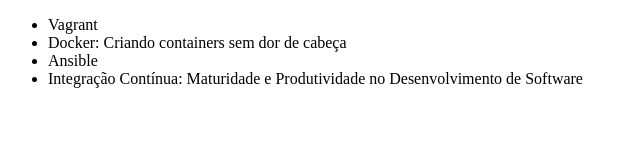
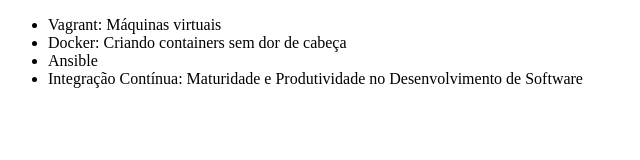
Before and after one commit to JVitor25/alura-git, a plain HTML site: page index.html in a window 1280 px wide. Shown: the whole page, without its empty margins (0-640 px from the left). Drawn offline with Linux system fonts and the light colour scheme.

Commit message:
Atualizando nome lista

```diff
--- a/index.html
+++ b/index.html
@@ -6,7 +6,7 @@
 </head>
 <body>
     <ul>
-        <li>Vagrant</li>
+        <li>Vagrant: Máquinas virtuais</li>
         <li>Docker: Criando containers sem dor de cabeça</li>
         <li>Ansible</li>
         <li>Integração Contínua: Maturidade e Produtividade no Desenvolvimento de Software</li>
```
